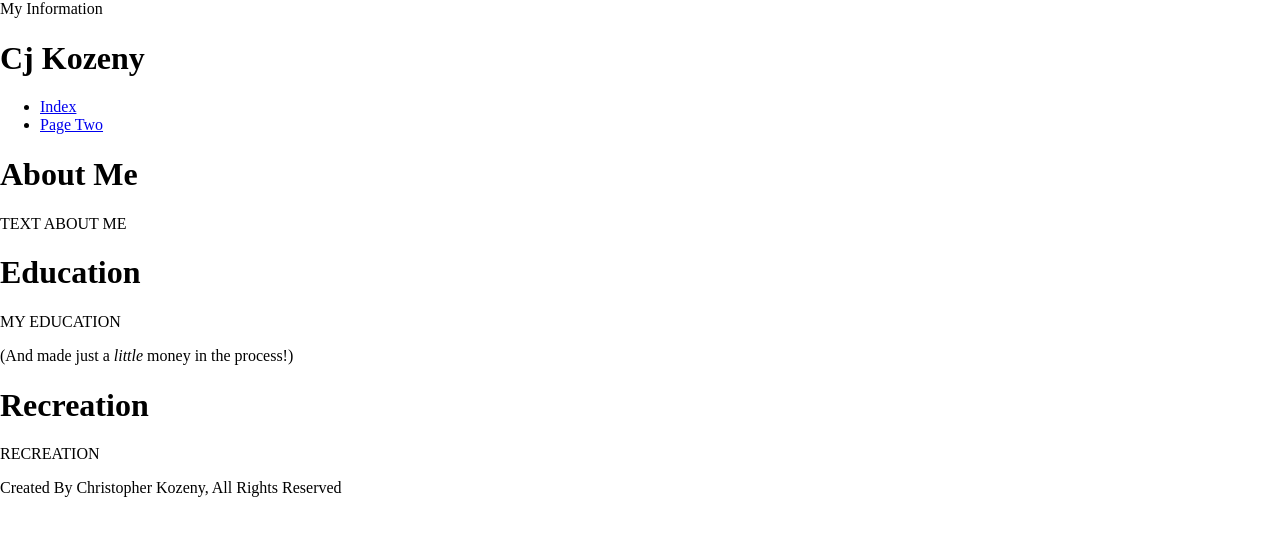
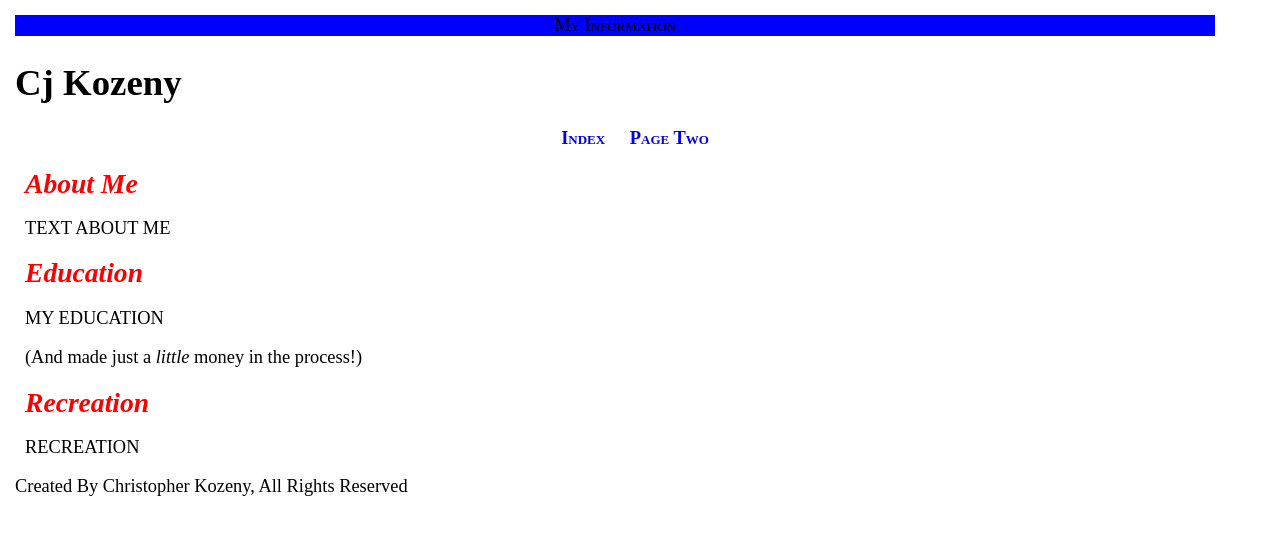
Before and after one commit to ckozeny/Activity2, a plain HTML site: page index.html in a window 1280 px wide. Drawn offline with nearby package versions, Linux system fonts and the light colour scheme.

Commit message:
Commit 2 - HTML Code and CSS

```diff
--- a/index.html
+++ b/index.html
@@ -7,8 +7,7 @@
     <meta charset="utf-8" />
     <header>My Information</header>
     <style> section { color: black; } </style>
-    <link rel="stylesheet" type="text/css" href="css/normalize.css" />
-    <link rel="stylesheet" type="text/css" href="css/my.css" />
+    <link rel="stylesheet" type="text/css" href="style.css" />
 </head>
 
 <body>
--- /dev/null
+++ b/style.css
@@ -0,0 +1,52 @@
+/* This section makes the body bigger and times new roman */
+body {
+    font-size:115%;
+    font-family: "Times New Roman", Times, serif;
+    width: 95%;
+    max-width: 1200px;
+    margin: 15px;
+}
+/* This modifies my header by centering and making it small caps */
+header {
+    text-align: center;
+    font-variant: small-caps;
+    background-color: blue;
+}
+/* This centers my nav tags */
+nav {
+    text-align: center;
+    margin-bottom:15px;
+}
+/* This makes the nav unordered list small caps */
+nav ul {
+    font-variant: small-caps;
+    list-style-type: none;
+}
+/* This makes the items in the list bold */
+nav ul li {
+    font-weight: bold;
+    display: inline;
+    padding: 0px 10px;
+}
+/* This makes the links be undecorated */
+nav ul li a {
+    text-decoration: none;
+}
+/* When you hover over the links it will be yellow with red background */
+nav ul li a:hover {
+    text-decoration: none;
+    font-weight: bold;
+    background-color: red;
+    color: yellow;
+}
+/* This makes the sections with the class information to have a grey background */
+section.information {
+    padding: 0px 10px;
+}
+/* any section with an h2 will be italic and blue */
+section.information h1 {
+    font-style: italic;
+    color: rgb(255,0,0);
+    margin-top: 0px;
+    margin-bottom: 10px;
+}
```
